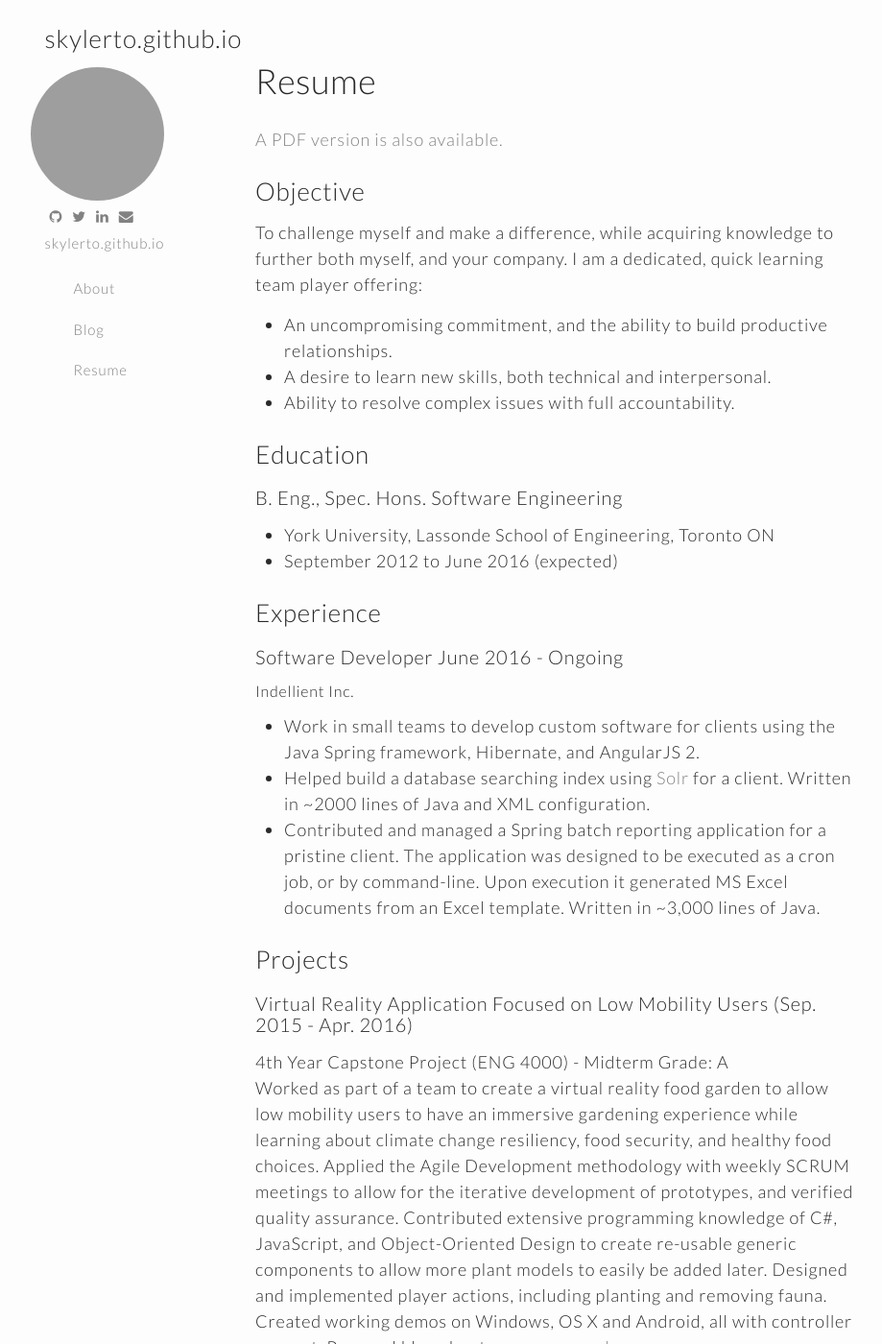
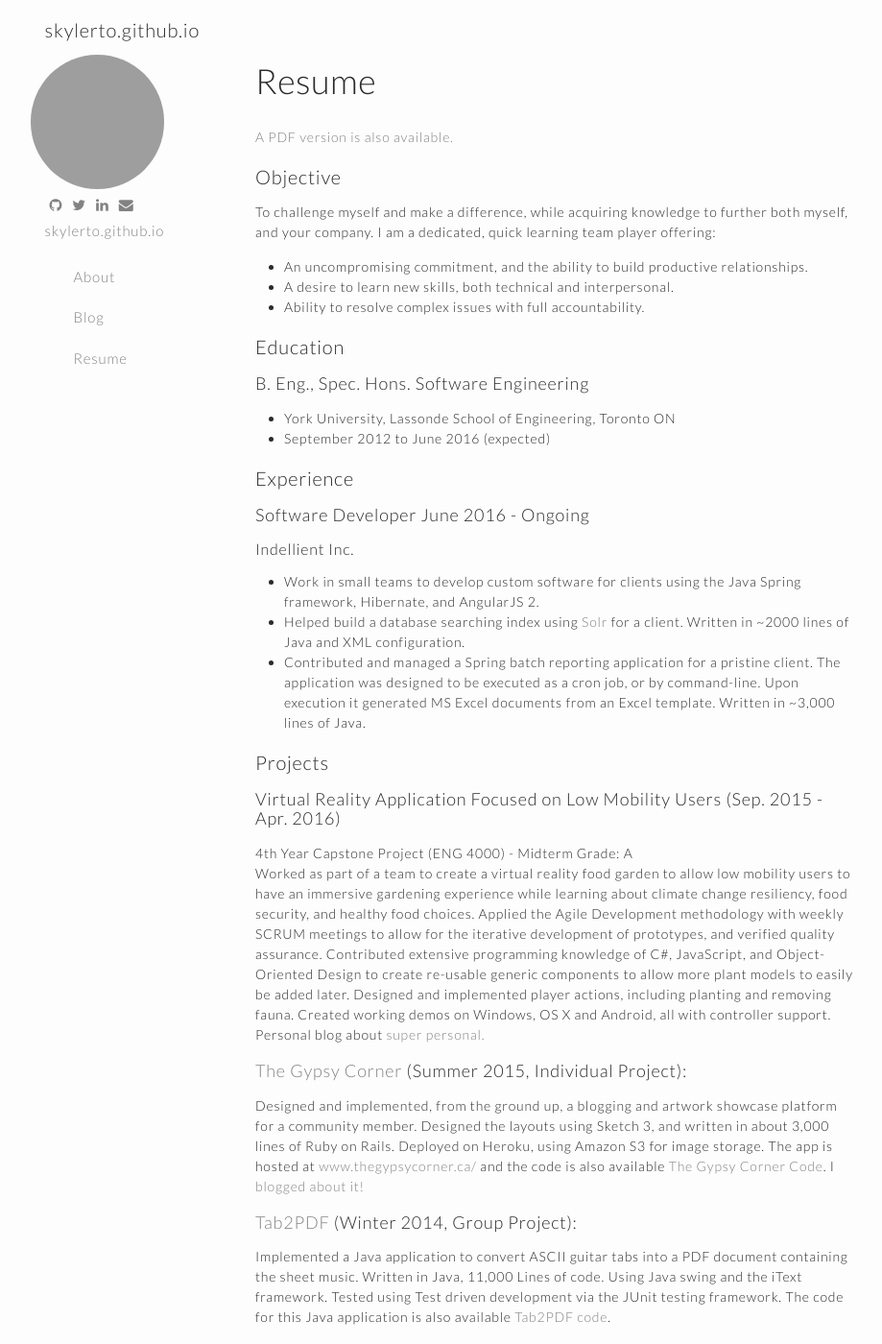
Before and after one commit to skylerto/skylerto.github.io, a Jekyll site: the page built from resume.md, in a window 1280 px wide and 1400 px high. Shown: the whole window at 96% size, without its empty margins (159-1078 px from the left). Built offline with Jekyll 4.4.1, drawn with Linux system fonts in a browser that asks for light colours; grey boxes are pictures that could not be loaded.

Commit message:
update some styles

```diff
--- a/_sass/_layout.scss
+++ b/_sass/_layout.scss
@@ -201,7 +201,7 @@ nav {
 }
 .post-meta {
   font-size: $small-font-size;
-  color: $grey-color;
+  color: lighten($brand-color, 15%);
 }
 .post-link {
   display: block;
@@ -228,27 +228,27 @@ nav {
 }
 
 h1 {
-  font-size: 28px;
-  @include media-query($on-laptop) {
-    font-size: 24px;
-  }
-}
-h2 {
-  font-size: 26px;
+  font-size: 22px;
   @include media-query($on-laptop) {
     font-size: 22px;
   }
 }
-h3 {
+h2 {
   font-size: 20px;
   @include media-query($on-laptop) {
     font-size: 20px;
   }
 }
+h3 {
+  font-size: 18px;
+  @include media-query($on-laptop) {
+    font-size: 18px;
+  }
+}
 h4 {
   font-size: 16px;
   @include media-query($on-laptop) {
-    font-size: 18px;
+    font-size: 16px;
   }
 }
 
--- a/css/main.scss
+++ b/css/main.scss
@@ -7,7 +7,7 @@
 
 // Our variables
 $base-font-family: Helvetica, Arial, sans-serif;
-$base-font-size:   18px;
+$base-font-size:   14px;
 $small-font-size:  $base-font-size * 0.875;
 $base-line-height: 1.5;
 
```
